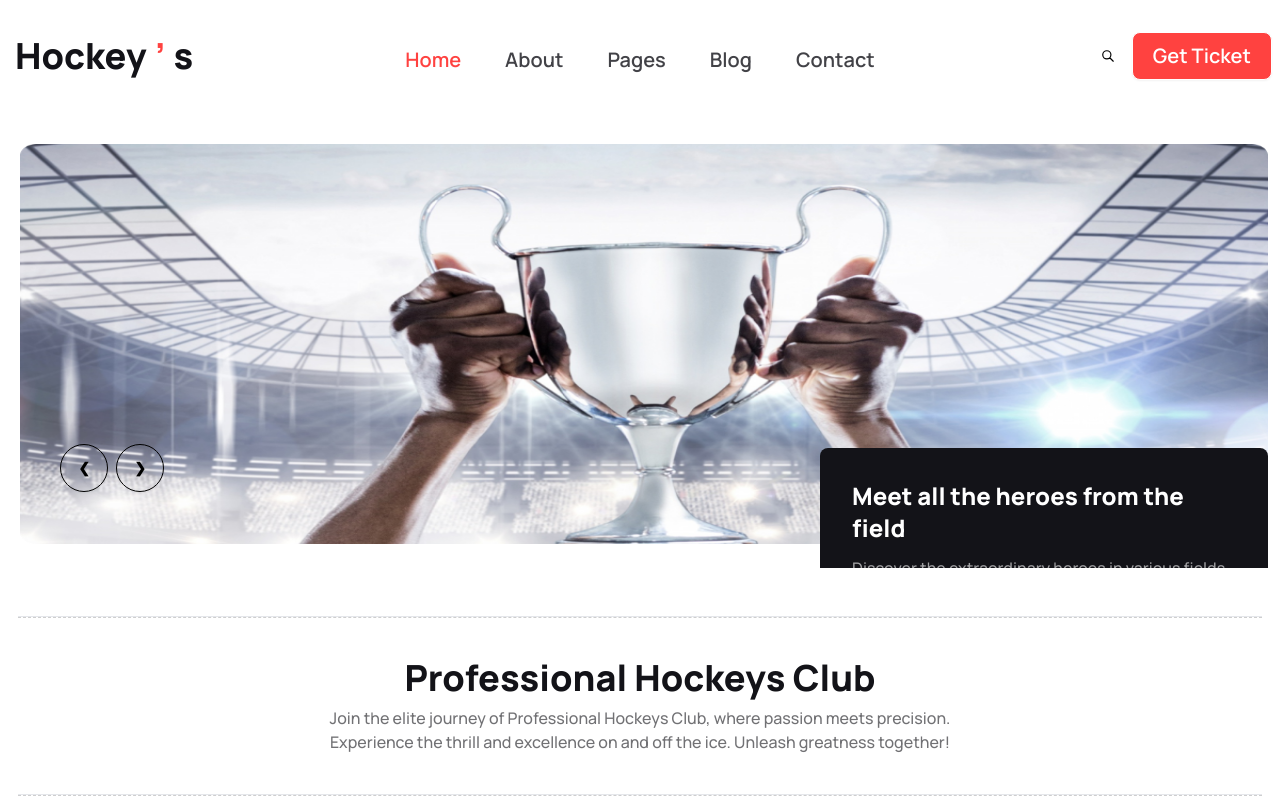
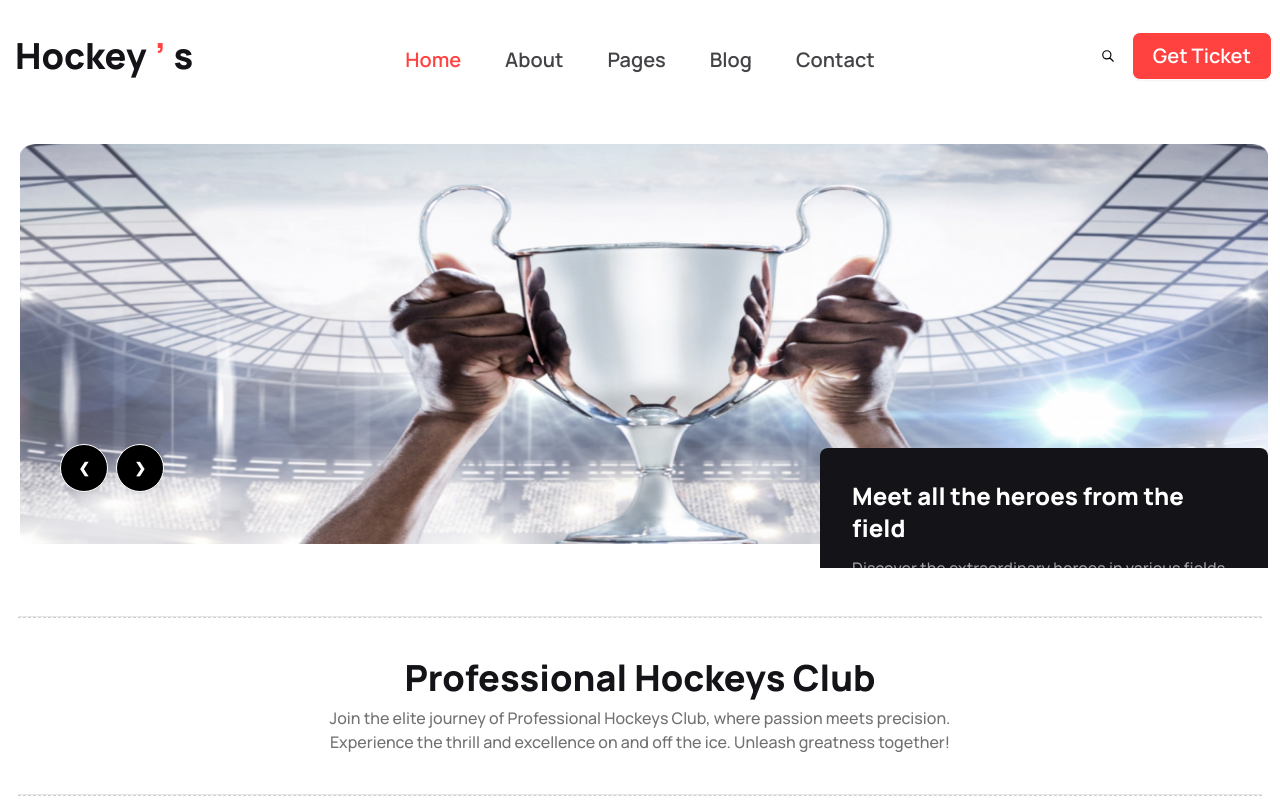
Before and after one commit to gmhridu/hockeys, a website built with Vite: page index.html in a window 1280 px wide. Shown: the top 800 px of the page. Built offline with nearby package versions, Linux system fonts and the light colour scheme.

Commit message:
carousel updated

```diff
--- a/index.html
+++ b/index.html
@@ -120,22 +120,39 @@
         <!-- Carousel Section -->
         <div class="container mx-auto px-4 py-2 ml-1">
           <div class="carousel w-full lg:px-18 lg:py-6">
-            <div
-              id="slide1"
-              class="carousel-item relative w-full grid grid-cols-1 gap-3"
-            >
+            <!-- Slide 1 -->
+            <div id="slide1" class="carousel-item relative w-full grid grid-cols-1 gap-3">
               <img src="./images/bg.png" class="w-full h-[50vh] rounded-lg" />
               <div
-                class="absolute flex gap-2 transform -translate-y-1/5 left-2 top-[45%] md:left-[20rem] md:top-[25rem] lg:left-[2.5rem] lg:right-10 lg:top-3/4"
-              >
-                <a href="#slide4" class="btn btn-circle">❮</a>
-                <a href="#slide2" class="btn btn-circle">❯</a>
+                class="absolute flex gap-2 transform -translate-y-1/5 left-2 top-[45%] md:left-[20rem] md:top-[25rem] lg:left-[2.5rem] lg:right-10 lg:top-3/4">
+                <a href="#slide4" class="btn btn-circle bg-black text-white">❮</a>
+                <a href="#slide2" class="btn btn-circle bg-black text-white">❯</a>
               </div>
+              <!-- meet all heros -->
+              <div class="bg-[#131318] rounded-lg lg:absolute p-5 lg:p-8 lg:top-[19rem] lg:left-[50rem]">
+                <h2 class="text-white text-2xl font-extrabold mb-3">
+                  Meet all the heroes from the field
+                </h2>
+                <p class="text-[#FFFFFF99] text-base font-medium">
+                  Discover the extraordinary heroes in various fields,
+                  showcasing talent, innovation,
+                  <br />
+                  and dedication. Join us in celebrating their remarkable
+                  contributions to society.
+                </p>
+              </div>
+            </div>
 
-              <!-- meet all heros -->
+            <!-- Slide 2 -->
+            <div id="slide2" class="carousel-item relative w-full grid grid-cols-1 gap-3">
+              <img src="./images/4.png" class="w-full h-[50vh] rounded-lg" />
               <div
-                class="bg-[#131318] rounded-lg lg:absolute p-5 lg:p-8 lg:top-[19rem] lg:left-[50rem]"
-              >
+                class="absolute flex gap-2 transform -translate-y-1/5 left-2 top-[45%] md:left-[20rem] md:top-[25rem] lg:left-[2.5rem] lg:right-10 lg:top-3/4">
+                <a href="#slide1" class="btn btn-circle bg-black text-white">❮</a>
+                <a href="#slide3" class="btn btn-circle bg-black text-white">❯</a>
+              </div>
+              <!-- Additional content for Slide 2 -->
+              <div class="bg-[#131318] rounded-lg lg:absolute p-5 lg:p-8 lg:top-[19rem] lg:left-[50rem]">
                 <h2 class="text-white text-2xl font-extrabold mb-3">
                   Meet all the heroes from the field
                 </h2>
```
